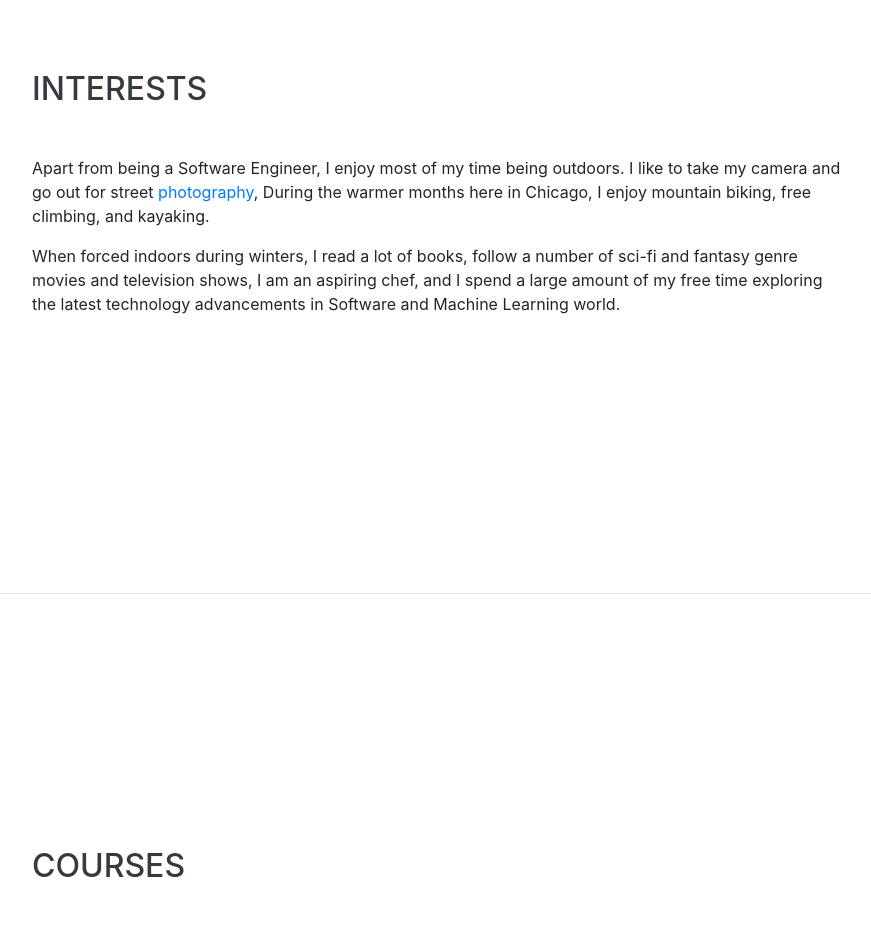
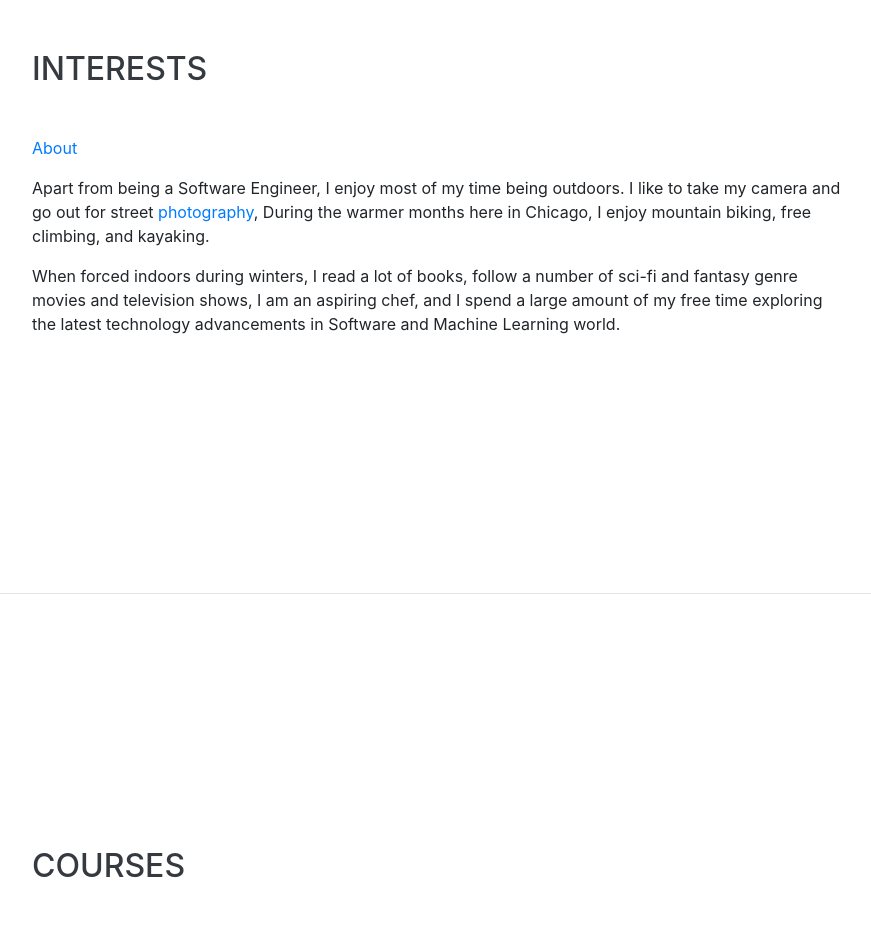
Before and after one commit to rakshithca/Rakshith-Portfolio, a website with bundled scripts: page index.html in a window 1280 px wide. Shown: the part 4320-5256 px from the top of the page, without its empty margins (336-1207 px from the left). Built offline with nearby package versions, Linux system fonts and the light colour scheme; a web font is replaced by a local one.

Commit message:
added about

```diff
--- a/index.html
+++ b/index.html
@@ -303,6 +303,7 @@
     <section class="resume-section p-3 p-lg-5 d-flex align-items-center" id="interests">
       <div class="w-100">
         <h2 class="mb-5">Interests</h2>
+        <p><a href = "about.html">About</a></p>
         <p>Apart from being a Software Engineer, I enjoy most of my time being outdoors. I like to take my camera and go out for street <a href="Photography.html">photography</a>, During the warmer months here in Chicago, I enjoy mountain biking, free climbing, and kayaking.</p>
         <p class="mb-0">When forced indoors during winters, I read a lot of books, follow a number of sci-fi and fantasy genre movies and television shows, I am an aspiring chef, and I spend a large amount of my free time exploring the latest technology advancements in Software and Machine Learning world.</p>
       </div>
```
Also changed, not shown: about.html (added, +1 -0 lines).
